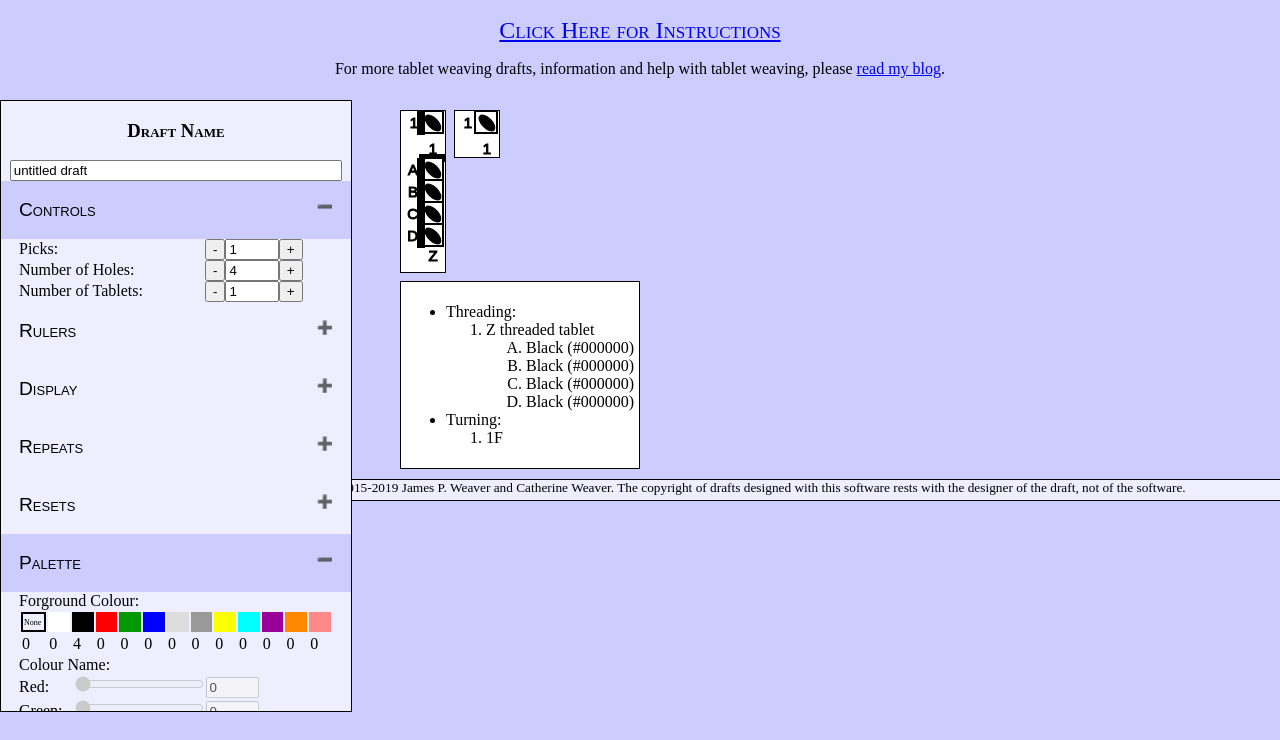
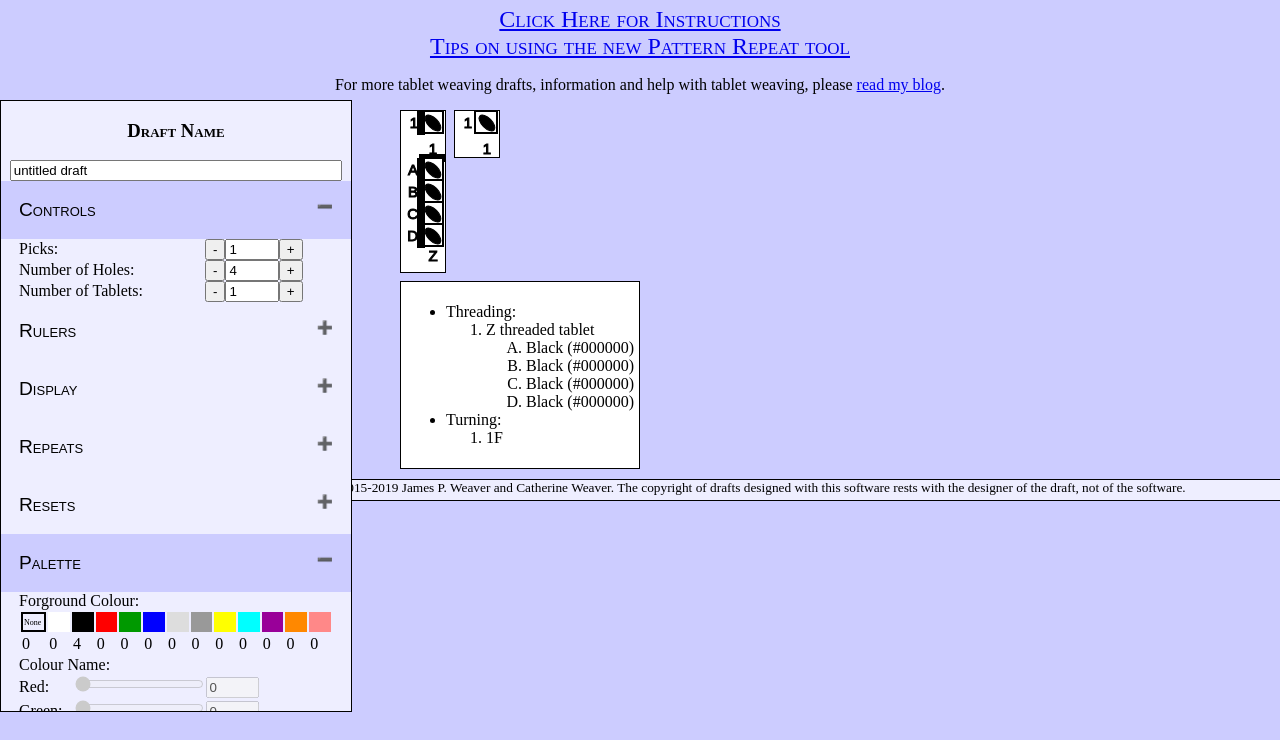
Before and after one commit to jamespbarrett/tabletweave, a plain HTML site: page index.html in a window 1280 px wide. Shown: the part 60-800 px from the top of the page. Drawn offline with nearby package versions, Linux system fonts and the light colour scheme.

Commit message:
Added tips link

```diff
--- a/index.html
+++ b/index.html
@@ -23,6 +23,7 @@
 
 <div id="instructions"><p class="instructionlink"><a href="howto.html" target="_blank">Click
   Here for Instructions</a></p>
+  <p class="instructionlink"><a href="http://www.tabletweavingintheoryandpractice.co.uk/2021/01/using-new-pattern-repeat-tool-on-tdd.html" target="_blank">Tips on using the new Pattern Repeat tool</a></p>
 </div>
 
 <div id="blogvert">
--- a/style.css
+++ b/style.css
@@ -144,6 +144,7 @@ div.controlpanel > div > span > span {
     font-size: 200%;
     text-align: center;
     margin-bottom: 0em;
+    margin-top: 0em;
 }
 
 .blogvert {
```
